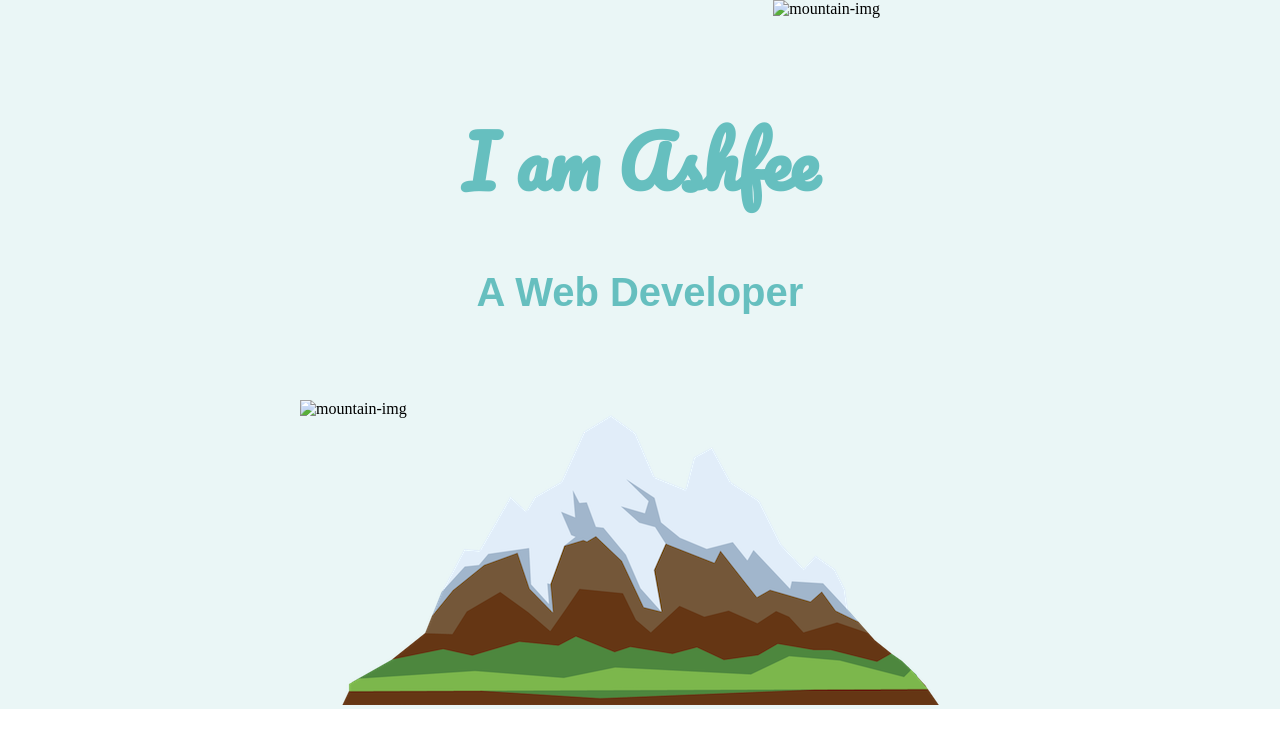
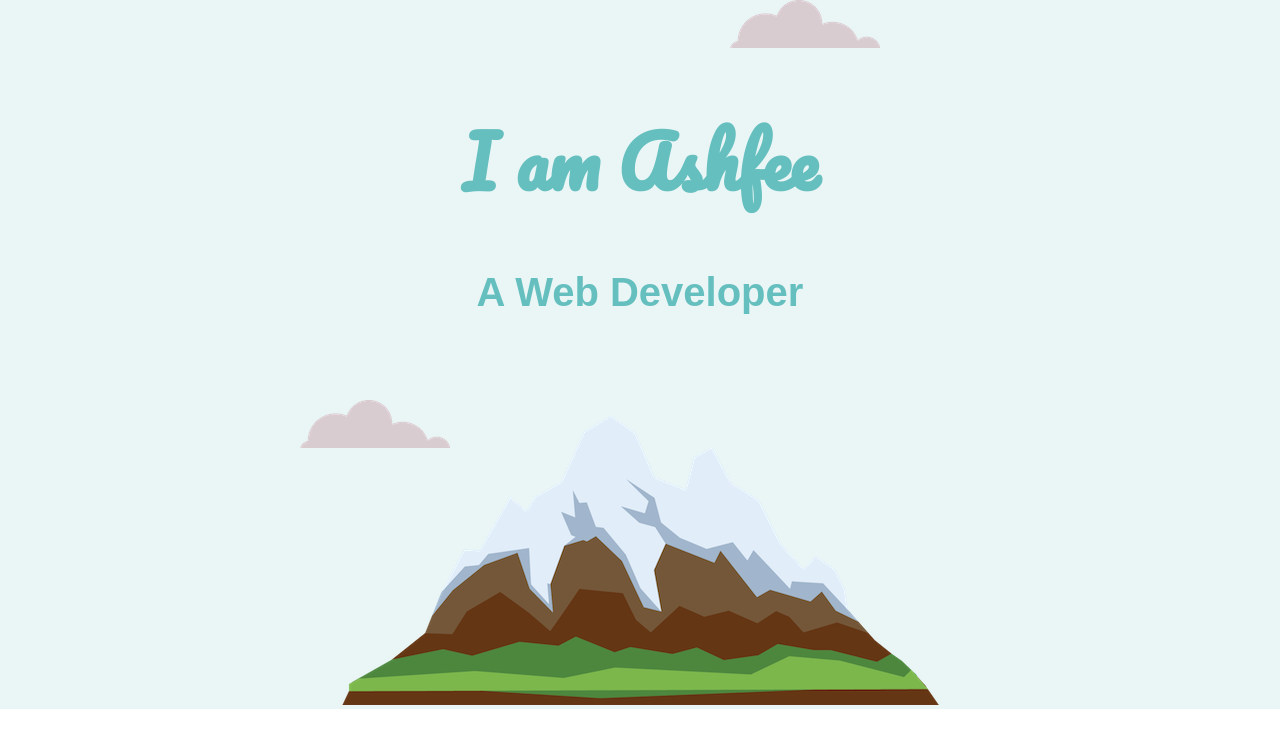
Before and after one commit to azmainashfee/MyfirstSiteweb, a plain HTML site: page index.html in a window 1280 px wide. Shown: the top 756 px of the page. Drawn offline with Linux system fonts and the light colour scheme; the site is published under a folder, as on GitHub Pages, so addresses that start at the root find nothing; a web font is replaced by a local one.

Commit message:
Update index.html

```diff
--- a/index.html
+++ b/index.html
@@ -19,9 +19,9 @@
         <h1 class="heading">I am Ashfee</h1>
         <h2 class="heading-1">A Web Developer</h2>
       </div>
-      <img class="cloud" src="/images/cloud.png" alt="mountain-img" />
+      <img class="cloud" src="images/cloud.png" alt="mountain-img" />
       <img src="images/mountain.png" alt="mountain-img" />
-      <img class="cloud-2" src="/images/cloud -2.png" alt="mountain-img" />
+      <img class="cloud-2" src="images/cloud -2.png" alt="mountain-img" />
     </div>
 
     <div class="middle-container">
```
